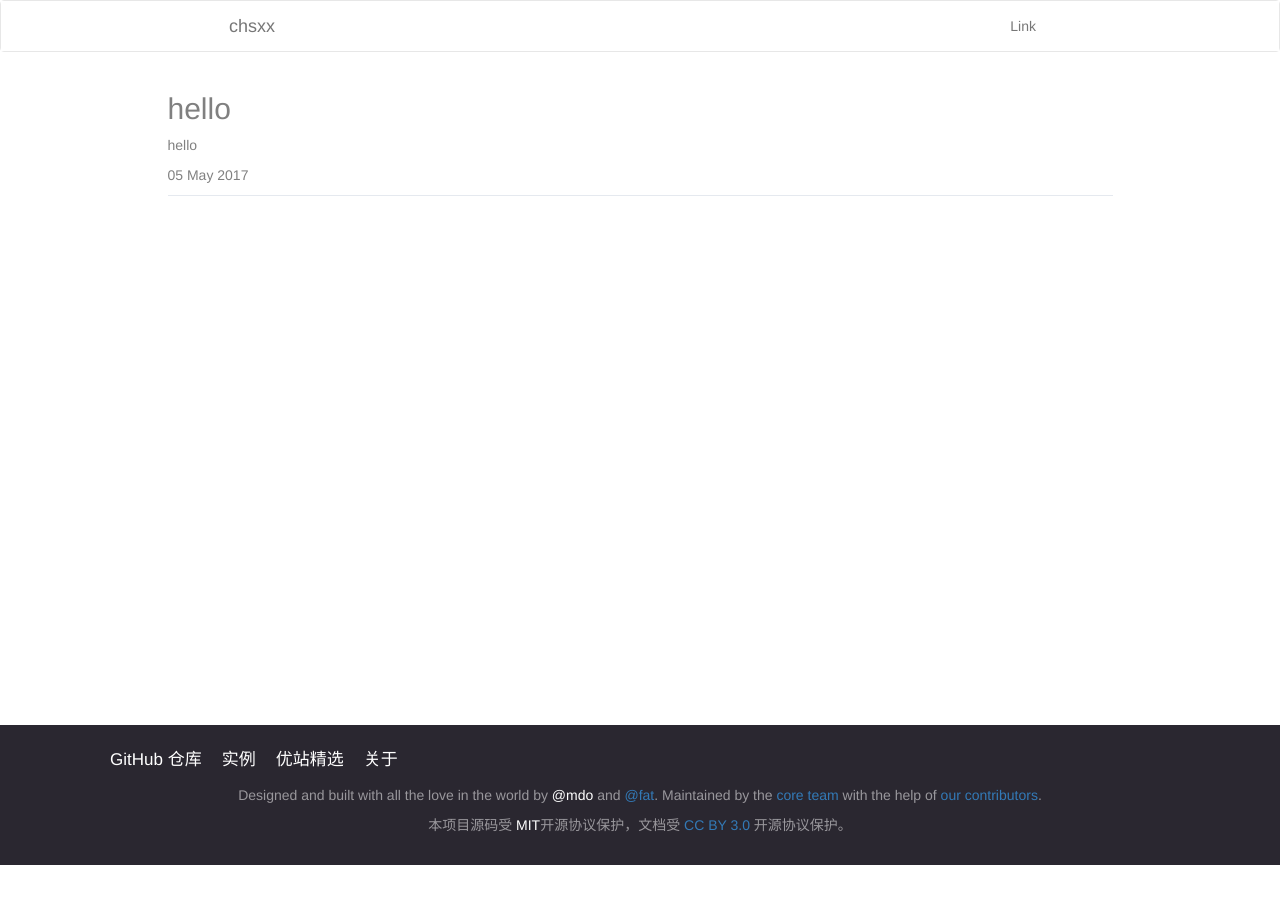
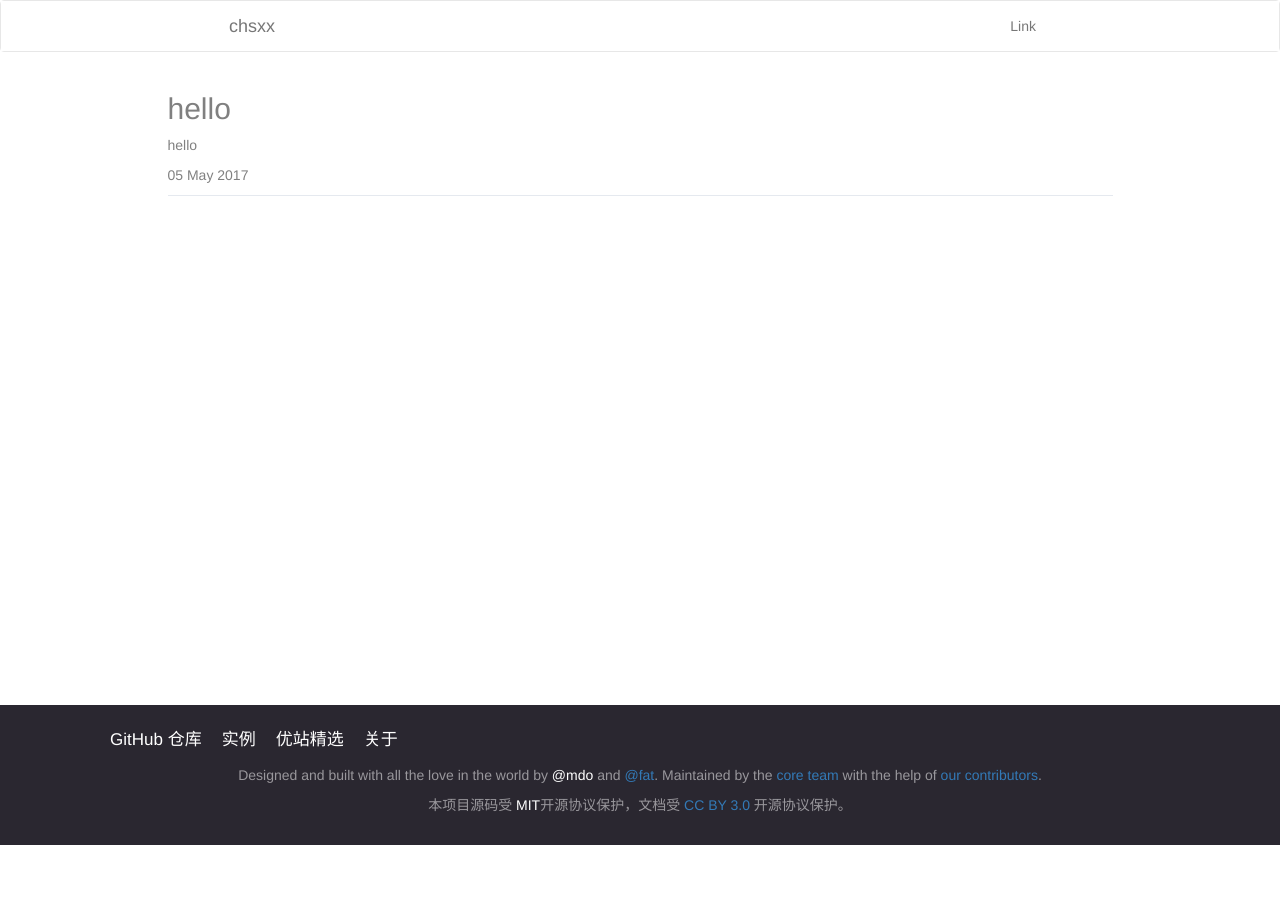
Before and after one commit to geniusC/blog, a Jekyll site: the page built from index.html, in a window 1280 px wide. Built offline with Jekyll 4.4.1, drawn with Linux system fonts in a browser that asks for light colours.

Commit message:
update css

```diff
--- a/_layouts/my_home.html
+++ b/_layouts/my_home.html
@@ -7,8 +7,10 @@
   <div class="container">
     <div class="row">
         <div class="col-md-10 col-md-offset-1">
+            <div class="content">
             <div class="posts">
              {{content}}
+            </div>
             </div>
         </div>
     </div>
--- a/_layouts/post.html
+++ b/_layouts/post.html
@@ -13,7 +13,9 @@
   <div class="container">
     <div class="row">
         <div class="col-md-10 col-md-offset-1">
+            <div class="content">
              {{content}}
+            </div>
         </div>
     </div>
 </div>
--- a/assets/css/blog.css
+++ b/assets/css/blog.css
@@ -28,9 +28,11 @@ footer>div>ul>li {
 .footer-link:active, .footer-link:visited, .footer-link:hover {
     color: white;
 }
+.content {
+    min-height: 57%;
+}
 .posts {
     margin-bottom: 20px;
-    min-height: 57%;
 }
 
 .post>a, .post>a:active .post>a:visited {
```
